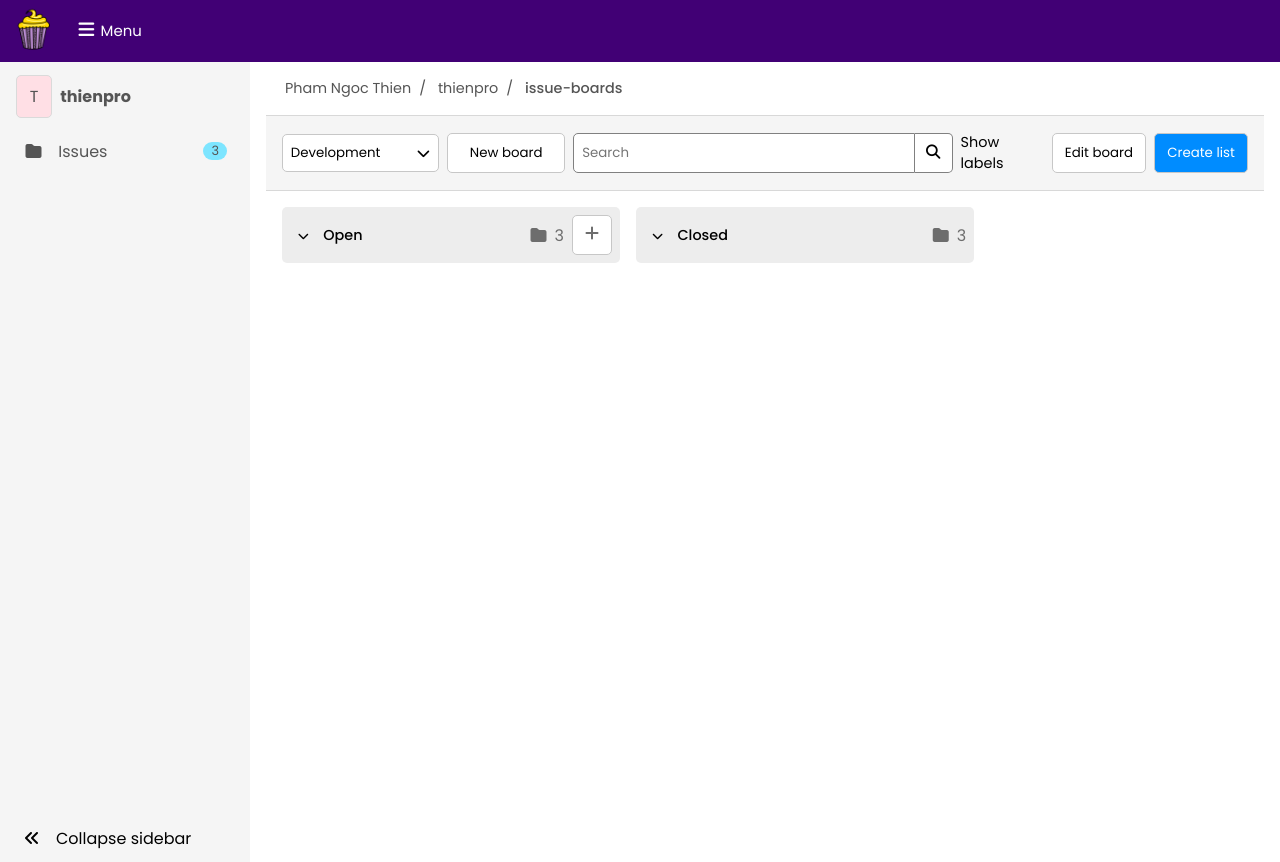
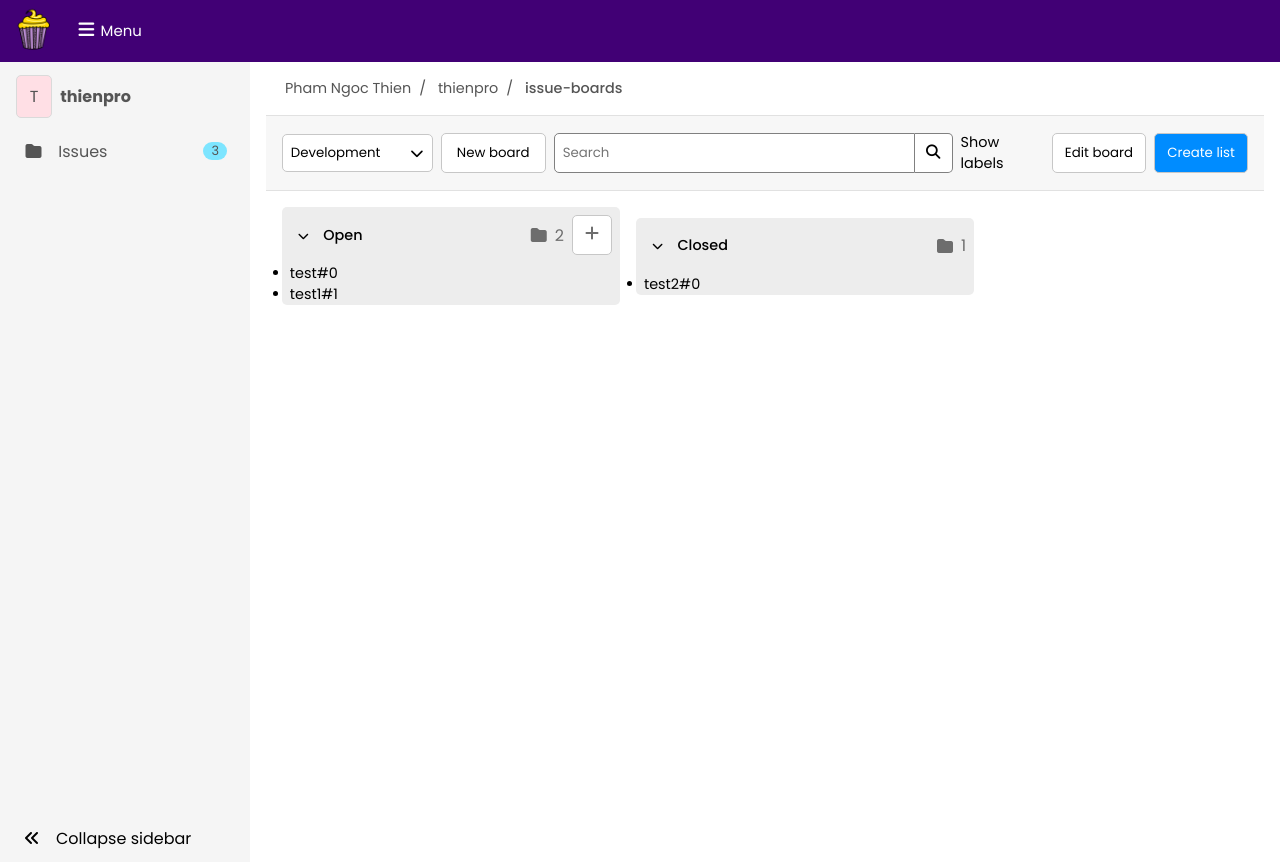
Before and after one commit to thienpham1567/sub-gitlab-demo, a Vue app: page /boards-issues in a window 1280 px wide. Built offline with nearby package versions, Linux system fonts and the light colour scheme; the HTML template or start-up script is replaced by a standard one.

Commit message:
working on BoardsIssuesView

```diff
--- a/src/store/index.js
+++ b/src/store/index.js
@@ -34,6 +34,10 @@ const getters = {
   issuesList: (state) => state.issuesList,
   lengthIssuesList: (state) => state.issuesList.length,
   toggleSidebar: (state) => state.toggleSidebar,
+  openIssues: (state) =>
+    state.issuesList.filter((issue) => issue.state === true),
+  closedIssues: (state) =>
+    state.issuesList.filter((issue) => issue.state !== true),
 };
 
 const store = createStore({
--- a/src/views/BoardsIssuesView.vue
+++ b/src/views/BoardsIssuesView.vue
@@ -47,10 +47,16 @@
           </div>
           <div class="new-issue-board">
             <i class="fa-solid fa-folder"></i>
-            <span>3</span>
+            <span>{{ openIssues.length }}</span>
             <button class="btn border-light-grey"><i class="fa-solid fa-plus"></i></button>
           </div>
         </div>
+        <ul class="issues-container">
+          <li v-for="(issue, index) in store.getters.openIssues" :key="index">
+            <span>{{ issue.title }}</span>
+            <span>#{{ index }}</span>
+          </li>
+        </ul>
       </div>
     </div>
     <div class="board closed">
@@ -62,9 +68,15 @@
           </div>
           <div class="new-issue-board">
             <i class="fa-solid fa-folder"></i>
-            <span>3</span>
+            <span>{{ closedIssues.length }}</span>
           </div>
         </div>
+        <ul class="issues-container">
+          <li v-for="(issue, index) in store.getters.closedIssues" :key="index">
+            <span>{{ issue.title }}</span>
+            <span>#{{ index }}</span>
+          </li>
+        </ul>
       </div>
     </div>
   </div>
@@ -76,18 +88,23 @@ import { useStore } from 'vuex';
 const route = useRoute();
 const store = useStore();
 
+const openIssues = store.getters.openIssues;
+const closedIssues = store.getters.closedIssues;
+
 const toggleMenu = () => {
   store.dispatch('toggle_menu');
 }
+
+
 
 </script>
 
 <style lang="scss" scoped>
 .issues-filters {
-  background-color: rgb(245, 245, 245);
   width: 100%;
-  border-top: 1px solid rgb(216, 216, 216);
-  border-bottom: 1px solid rgb(216, 216, 216);
+  background-color: rgb(247, 247, 247);
+  border-top: 1px solid rgb(225, 225, 225);
+  border-bottom: 1px solid rgb(225, 225, 225);
   padding: 1rem;
 
   .issues-details-filters {
@@ -103,16 +120,16 @@ const toggleMenu = () => {
 
       .development-btn {
         justify-content: space-between;
-        width: 24%;
+        width: 23%;
       }
 
       .new-board-btn {
-        width: 18%;
+        width: 16%;
       }
 
       .search {
         display: flex;
-        width: 58%;
+        width: 61%;
 
         .filtered-search-input {
           border-left: 1px solid grey;
@@ -181,6 +198,7 @@ const toggleMenu = () => {
             i {
               color: rgb(109, 109, 109);
               font-size: 1rem;
+              text-align: center;
             }
           }
         }
--- a/src/views/ListIssuesView.vue
+++ b/src/views/ListIssuesView.vue
@@ -128,8 +128,8 @@ const toggleMenu = () => {
 
   .top-area {
     display: flex;
-    border-top: 1px solid rgb(216, 216, 216);
-    border-bottom: 1px solid rgb(216, 216, 216);
+    border-top: 1px solid rgb(225, 225, 225);
+    border-bottom: 1px solid rgb(225, 225, 225);
 
     .issuable-list-states {
       width: 100%;
@@ -192,8 +192,8 @@ const toggleMenu = () => {
   .filtered-search-input-container {
     width: 100%;
     display: flex;
-    background-color: rgb(245, 245, 245);
-    border-bottom: 1px solid rgb(216, 216, 216);
+    background-color: rgb(247, 247, 247);
+    border-bottom: 1px solid rgb(225, 225, 225);
     gap: 1rem;
     padding: 1.1rem;
 
```
